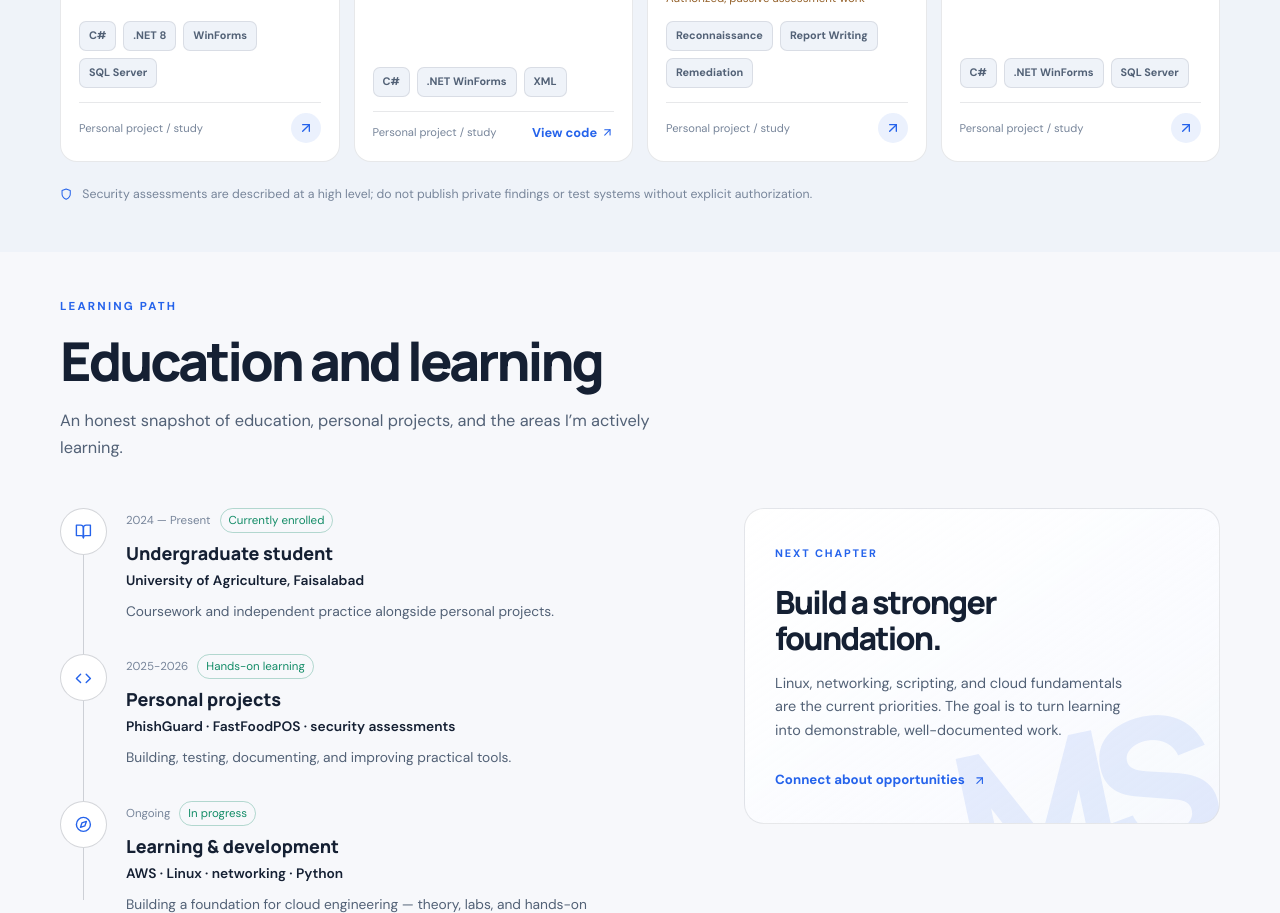
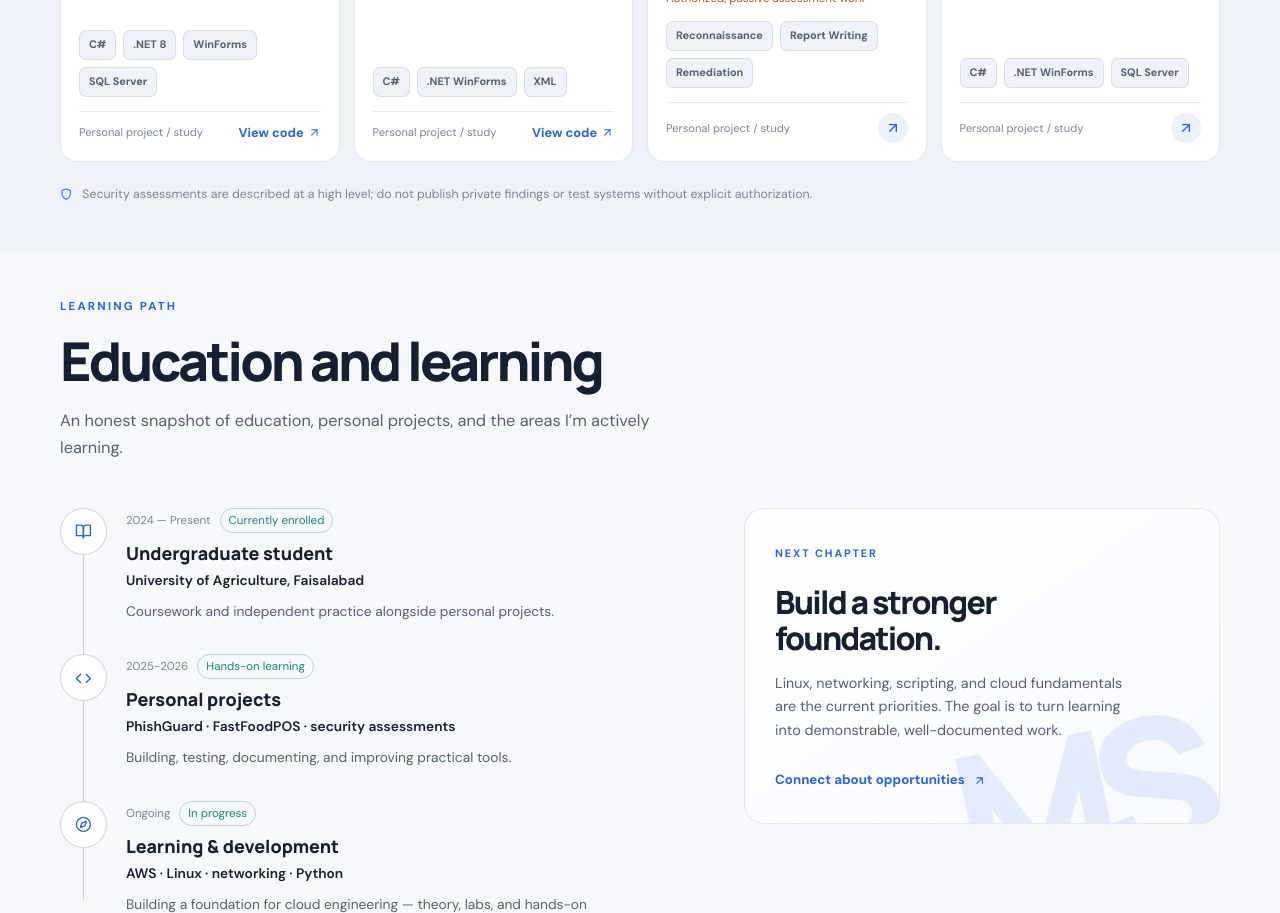
Before and after one commit to muhammadsaqlain-tech/saqlain-portfolio, a React (Vite) app: page / in a window 1280 px wide. Shown: the part 3520-4433 px from the top of the page. Built offline with nearby package versions, Linux system fonts and the light colour scheme.

Commit message:
Link FastFoodPOS project to its repo

```diff
--- a/src/data/portfolio.ts
+++ b/src/data/portfolio.ts
@@ -98,6 +98,7 @@ export const projects: Project[] = [
       "I built a Windows restaurant POS and management app. It handles order billing, menu and inventory tracking, and sales reporting on a SQL Server backend.",
     tags: ["C#", ".NET 8", "WinForms", "SQL Server"],
     visual: "pos",
+    href: "https://github.com/muhammadsaqlain-tech/FastFoodPOS",
   },
   {
     number: "03",
```
